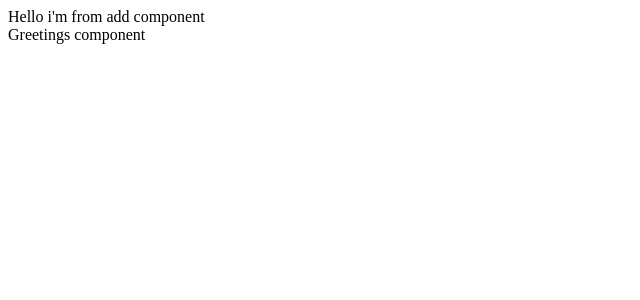
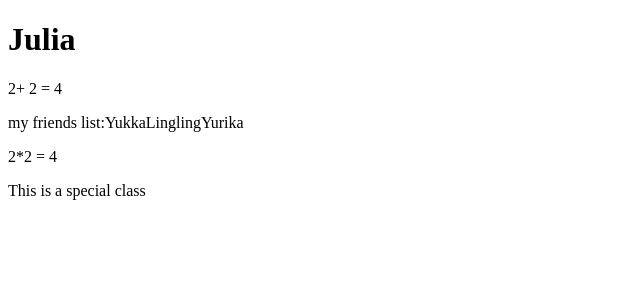
Before and after one commit to pouryourlove/react-basic, a React (Create React App) app: page / in a window 1280 px wide. Shown: the top 300 px of the page, without its empty margins (0-640 px from the left). Built offline with nearby package versions, Linux system fonts and the light colour scheme.

Commit message:
expressions in jsx

```diff
--- a/src/App.js
+++ b/src/App.js
@@ -3,10 +3,16 @@
 import { Fragment } from "react";
 
 function App(){
+  const myName = 'Julia'
+  const multiply = (a,b) => a * b;
+  const specialClass = "simple-class"
   return (
   <>
-      <Add/>
-      <Greetings/>
+      <h1>{myName}</h1>
+      <p>2+ 2 = {2+2}</p>
+      <p>my friends list:{["Yukka","Lingling","Yurika"]}</p>
+      <p>2*2 = {multiply(2,2)}</p>
+      <p className={specialClass}>This is a special class</p>
   </>
   )
 
```
